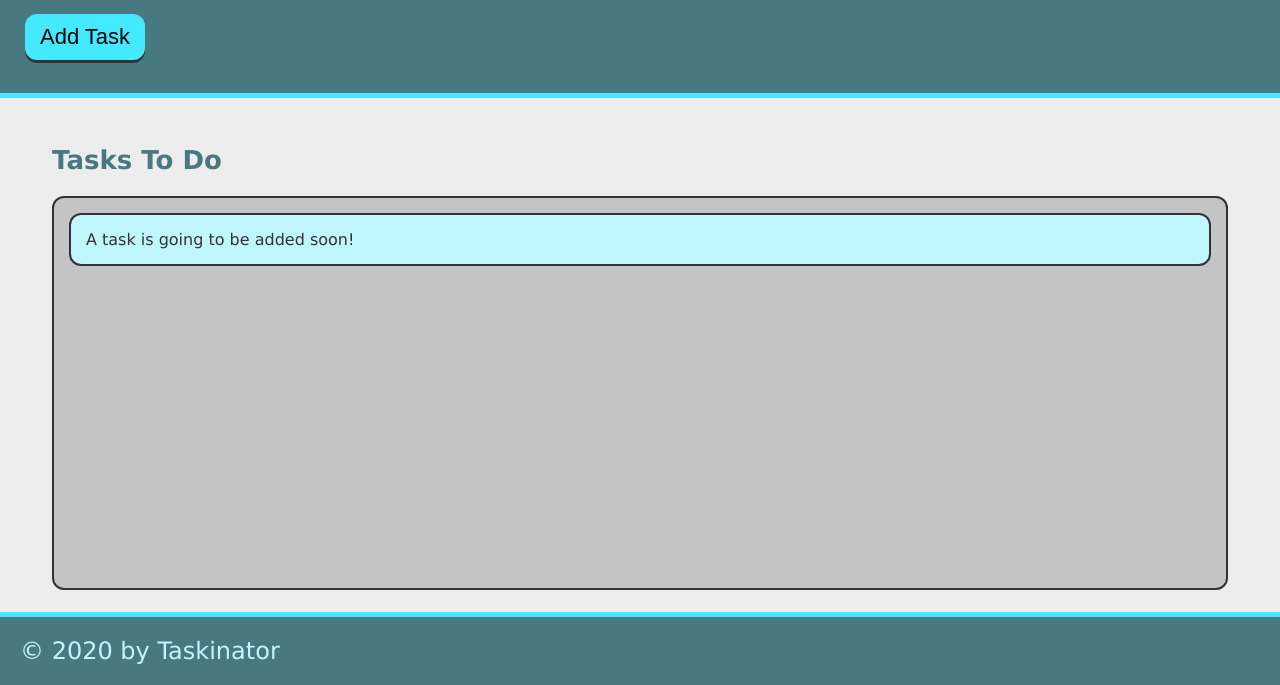
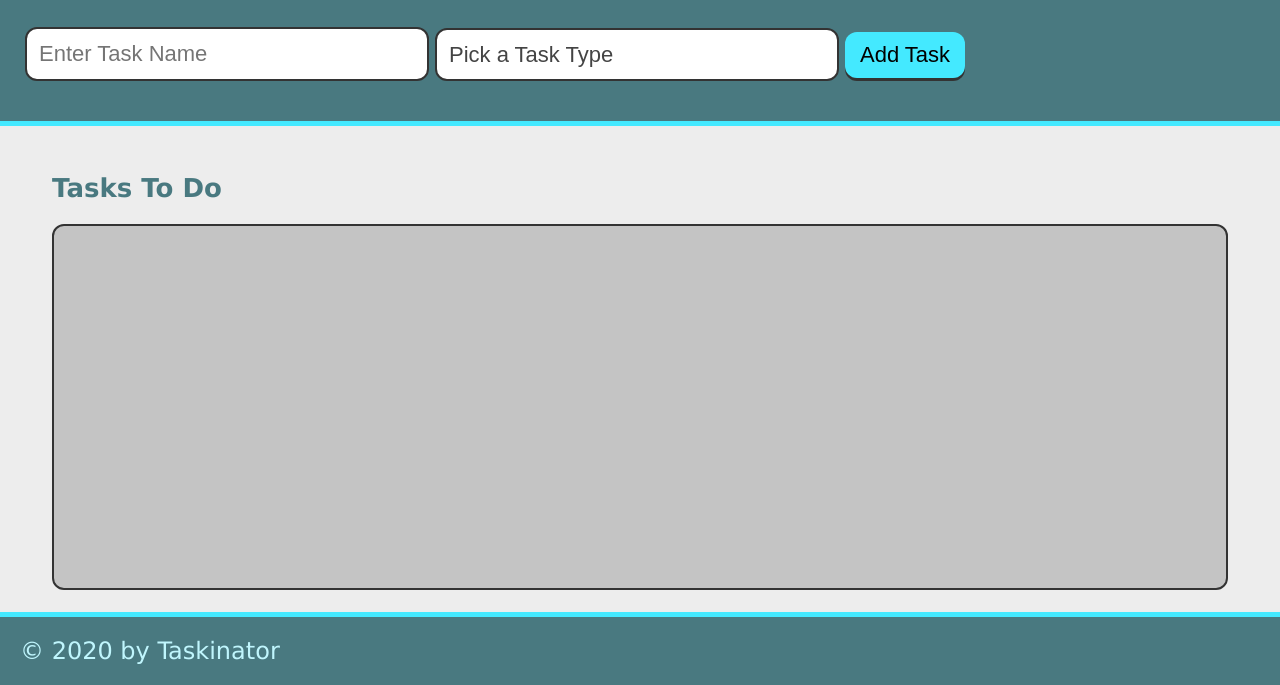
Before and after one commit to achuv37/Taskinator, a plain HTML site: page index.html in a window 1280 px wide. Shown: the part 115-800 px from the top of the page. Drawn offline with Linux system fonts and the light colour scheme.

Commit message:
Added eventhandler to the form

```diff
--- a/assets/js/script.js
+++ b/assets/js/script.js
@@ -1,12 +1,15 @@
-var buttonE1 = document.querySelector("#save-task");
+var formE1 = document.querySelector("#task-form");
 var taskToDoE1 = document.querySelector("#tasks-to-do");
 
 
-var createTaskHandler = function() {
+var createTaskHandler = function(event) {
+  event.preventDefault();
+
   var listItemE1 = document.createElement("li");
   listItemE1.textContent = "This is a new task";
   listItemE1.className = "task-item"
   taskToDoE1.appendChild(listItemE1);
 }
 
-buttonE1.addEventListener("click", createTaskHandler);
+
+formE1.addEventListener("submit", createTaskHandler);
--- a/index.html
+++ b/index.html
@@ -11,13 +11,28 @@
     <header>
       <h1 class="page-title">Taskninator</h1>
       <p>Click the button below to add a new task</p>
-      <button class="btn" id ="save-task">Add Task</button>
+      <form id="task-form" >
+        <div class="form-group">
+          <input type="text" name="task-name" placeholder="Enter Task Name" />
+        </div>
+        <div class="form-group">
+          <select name="task-type" class="select-dropdown">
+            <option value="" disabled selected>Pick a Task Type</option>
+            <option value="Print">Print</option>
+            <option value="Web">Web</option>
+            <option value="Mobile">Mobile</option>
+          </select>
+        </div>
+        <div class="form-group">
+        <button class="btn" id="save-task" type="submit">Add Task</button>
+        </div>
+      </form>
     </header>
     <main class="page-content">
       <section class="task-list-wrapper">
         <h2 class="list-title">Tasks To Do</h2>
         <ul class="task-list" id="tasks-to-do">
-          <li class="task-item">A task is going to be added soon!</li>
+
         </ul>
       </section>
     </main>
```
